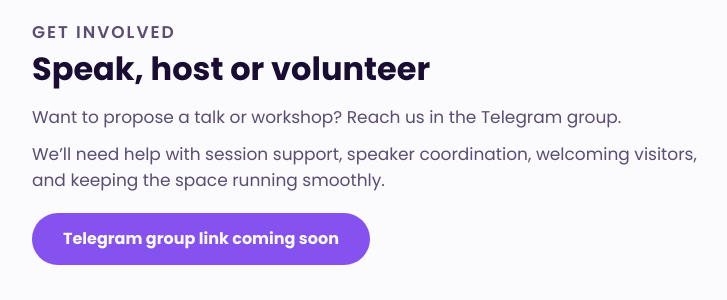
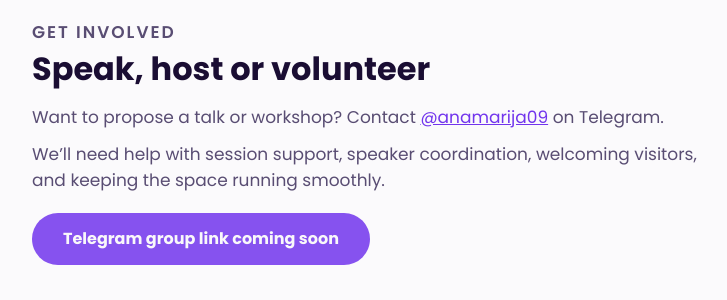
Before and after one commit to xerxes-openclaw/devcon-security-hub, a Flask app: page / in a window 1280 px wide. Shown: the part 2663-2963 px from the top of the page, without its empty margins (260-987 px from the left). Run offline with Flask 3, Linux system fonts and the light colour scheme; data comes from the database, SQL or seed files in the repository; data that the repository does not hold is empty.

Commit message:
Get involved: talk proposals go to @anamarija09 (Zep)

```diff
--- a/templates/index.html
+++ b/templates/index.html
@@ -96,7 +96,7 @@
   <div class="wrap">
     <p class="eyebrow">Get involved</p>
     <h2>Speak, host or volunteer</h2>
-    <p>Want to propose a talk or workshop? Reach us in the Telegram group.</p>
+    <p>Want to propose a talk or workshop? Contact <a href="https://t.me/anamarija09" rel="noopener">@anamarija09</a> on Telegram.</p>
     <p>We&rsquo;ll need help with session support, speaker coordination, welcoming visitors, and keeping the space running smoothly.</p>
     <div class="actions">
       {% if cfg.TELEGRAM_URL %}<a class="btn btn-primary" href="{{ cfg.TELEGRAM_URL }}" rel="noopener">Join the Telegram group</a>{% else %}<span class="btn btn-primary btn-disabled" aria-disabled="true">Telegram group link coming soon</span>{% endif %}
```
Also changed, not shown: preview/org-circle.png, preview/org-square.png.
